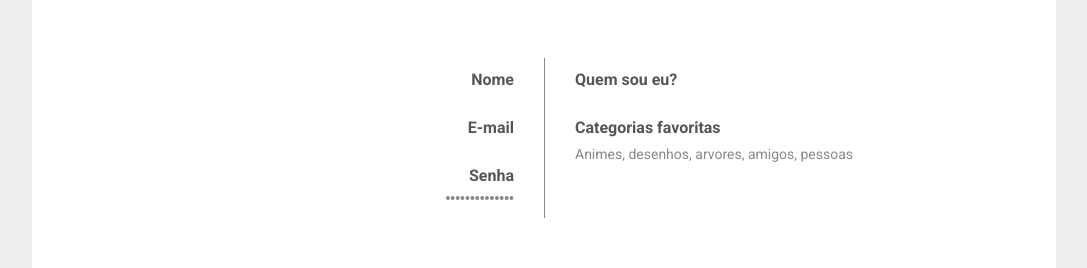
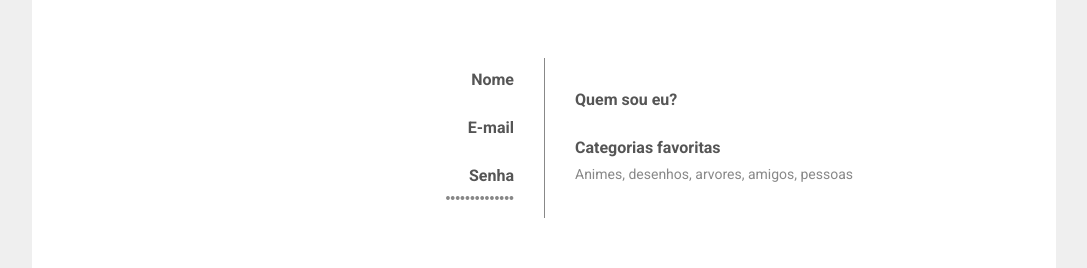
Before and after one commit to lucasfernandodev/syncimage, a React (Create React App) app in the folder frontend/: page /perfil in a window 1280 px wide. Shown: the part 897-1165 px from the top of the page, without its empty margins (96-1183 px from the left). Built offline with nearby package versions, Linux system fonts and the light colour scheme; no server answers; sample sign-in values are in the browser's storage; a web font is replaced by a local one; what compress.js would draw is missing.

Commit message:
Adicionando autenticação de rotas e linkando a navegação

```diff
--- a/frontend/src/componentes/Logout/index.js
+++ b/frontend/src/componentes/Logout/index.js
@@ -1,4 +1,5 @@
 export default function Logout(){
+
 
     const token = localStorage.getItem('token');
     const user_id = localStorage.getItem('user_id');
@@ -9,4 +10,7 @@ export default function Logout(){
 
     localStorage.removeItem('token');
     localStorage.removeItem('user_id');
+    localStorage.removeItem('avatar');
+    localStorage.removeItem('login');
+
 }
--- a/frontend/src/componentes/header/index.js
+++ b/frontend/src/componentes/header/index.js
@@ -15,7 +15,6 @@ export default function Header(props) {
         const fetchData = async () => {
             const result = await axios.get(`http://localhost:3001/api/users/${user_id}`);
             setUser(result.data);
-            console.log(result);
         };
 
         if (!props.link) {
@@ -46,7 +45,9 @@ export default function Header(props) {
                         <span>{user ? user.email: null}</span>
                         <a href="/#" className="btn-logout" onClick={Logout}>Deslogar</a>
                     </span>
-                    <div className="user-image" style={user ? { backgroundImage: `url(${user.avatar})` } : null}></div>
+                    <Link to="/perfil">
+                        <div className="user-image" style={user ? { backgroundImage: `url(${user.avatar})` } : null}></div>
+                    </Link>
 
                 </div>
 
--- a/frontend/src/pages/Login/index.js
+++ b/frontend/src/pages/Login/index.js
@@ -1,5 +1,6 @@
-import React, { useState } from 'react';
+import React, { useState, useEffect } from 'react';
 import axios from 'axios';
+import { Redirect } from 'react-router-dom';
 import Alert from "../../componentes/Alert";
 import ValidaForms from "../../componentes/ValidaForms";
 
@@ -68,14 +69,13 @@ export default function Login({ history }) {
 
             try {
                 const autheticate = await axios.post(`http://localhost:3001/api/authenticate`, { email, password });
-                // console.log()
 
                 localStorage.setItem('token', `Bearer ${autheticate.data.token}`);
                 localStorage.setItem('user_id', autheticate.data.user._id);
                 localStorage.setItem('avatar', autheticate.data.avatar);
                 setLoading('Login');
 
-
+                return history.push('/galeria')
 
             } catch (err) {
 
@@ -100,9 +100,7 @@ export default function Login({ history }) {
 
             }
 
-            if(localStorage.getItem('token')){
-                history.push('/galeria')
-            }
+
 
         }
     }
--- a/frontend/src/pages/Perfil/index.js
+++ b/frontend/src/pages/Perfil/index.js
@@ -1,6 +1,7 @@
 import React,{useState, useEffect} from 'react';
 import axios from 'axios';
 
+import Logout from '../../componentes/Logout'
 import Footer from '../../componentes/footer';
 import Header from '../../componentes/header';
 import './style.css';
@@ -42,7 +43,7 @@ export default function Perfil() {
                 <div className="container-user">
                     <div className="container-user-image" style={isLoading ? {backgroundImage: `url(${user.avatar})`} : null}></div>
                     <span className="user-name">{isLoading ? user.username : null}</span>
-                    <span className="logout">Logout</span>
+                    <a href="/#" className="logout" onClick={Logout}>Logout</a>
                 </div>
 
                 <div className="container-title"><h3>Informações do usuario</h3></div>
--- a/frontend/src/pages/Perfil/style.css
+++ b/frontend/src/pages/Perfil/style.css
@@ -50,6 +50,7 @@
     font-family: roboto, sans-serif;
     font-weight: normal;
     color: #555;
+    text-transform: capitalize;
     display: block;
 }
 
@@ -65,10 +66,12 @@
     display: block;
     cursor: pointer;
     transition: 0.8s linear;
+    text-decoration: none;
 }
 
 .async-perfil .container-perfil .container-user .logout:hover{
     color: #2980b9;
+    text-decoration: #2980b9 underline;
 }
 
 .async-perfil .container-perfil .container-title{
@@ -139,7 +142,7 @@
     font-family: roboto, Arial, Helvetica, sans-serif;
     display: flex;
     flex-direction: column;
-    align-items: flex-start;
+    justify-content: center;
     padding-left: 30px;
     border-left: 1px solid #888;
 }
--- /dev/null
+++ b/frontend/src/path/Auth.js
@@ -0,0 +1,12 @@
+export const isAuth = () => {
+    const token = localStorage.getItem('token');
+    const user_id = localStorage.getItem('user_id');
+
+    if(token){
+        if(user_id){
+            return true
+        }
+    }
+
+    return false;
+}
--- /dev/null
+++ b/frontend/src/path/PrivateRoute.js
@@ -0,0 +1,13 @@
+import React from 'react';
+import {Route, Redirect} from 'react-router-dom';
+import { isAuth } from './Auth';
+
+export const PrivateRoute = ({component: Component, ...rest}) => (
+    <Route {...rest} render={props => (
+        isAuth() ? (
+        <Component {...props} />
+        ) : (
+            <Redirect to={{ pathname: "/", state: {from : props.location} }} />
+        )
+    )} />
+)
--- a/frontend/src/routes.js
+++ b/frontend/src/routes.js
@@ -1,39 +1,27 @@
 import React from 'react';
 import {BrowserRouter, Switch, Route, Redirect} from 'react-router-dom';
+import { PrivateRoute } from "./path/PrivateRoute";
 
 
+import Login from './pages/Login';
 import Cadastro from './pages/Cadastro';
-import Login from './pages/Login';
-
+import Account from './pages/Account';
 import Perfil from './pages/Perfil';
 import Galeria from './pages/Galeria';
-import Account from './pages/Account';
-
 import Erro404 from './pages/Erro404';
 
-const token = localStorage.getItem('token');
-
-const PrivateRoute = ({component: Component, ...rest}) => (
-    <Route {...rest} render={props => (
-        token ? (
-        <Component {...props} />
-        ) : (
-            <Redirect to={{ pathname: "/", state: {from : props.location} }} />
-        )
-    )} />
-)
 
 export default function Routes(){
     return(
         <BrowserRouter>
             <Switch>
                 <Route path="/" exact component={Login}/>
-                <Route path="/login" exact component={Login}/>
-                <Route path="/cadastro" exact component={Cadastro}/>
-                <PrivateRoute path="/perfil" exact component={Perfil}/>
+                <Route path="/login" component={Login}/>
+                <Route path="/cadastro" component={Cadastro}/>
                 <Route path="/account" exact component={Account}/>
+                <PrivateRoute path="/perfil" component={Perfil}/>
                 <PrivateRoute path="/galeria" component={Galeria}/>
-                <Route path="*" exact component={Erro404}/>
+                <Route path="*" component={Erro404}/>
             </Switch>
         </BrowserRouter>
     )
```
